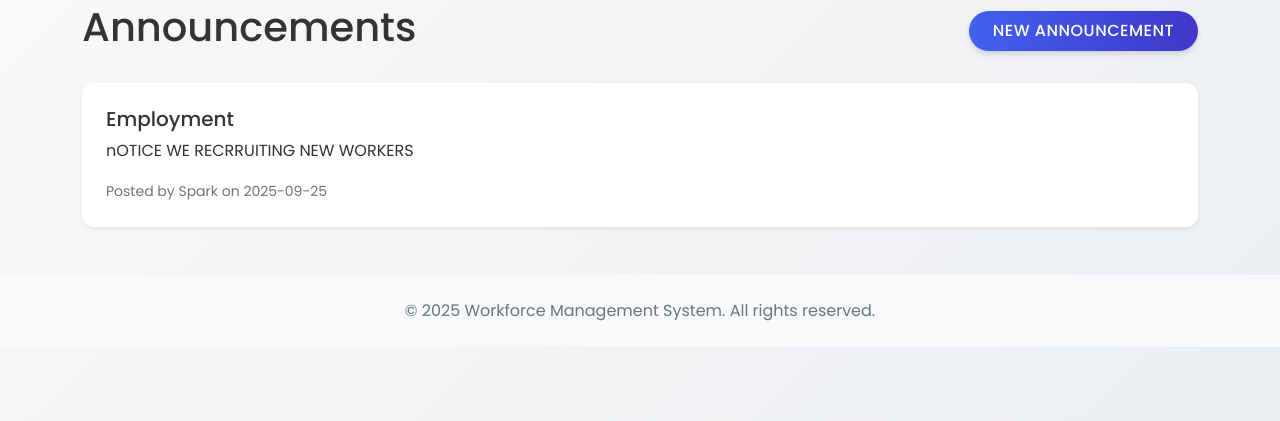
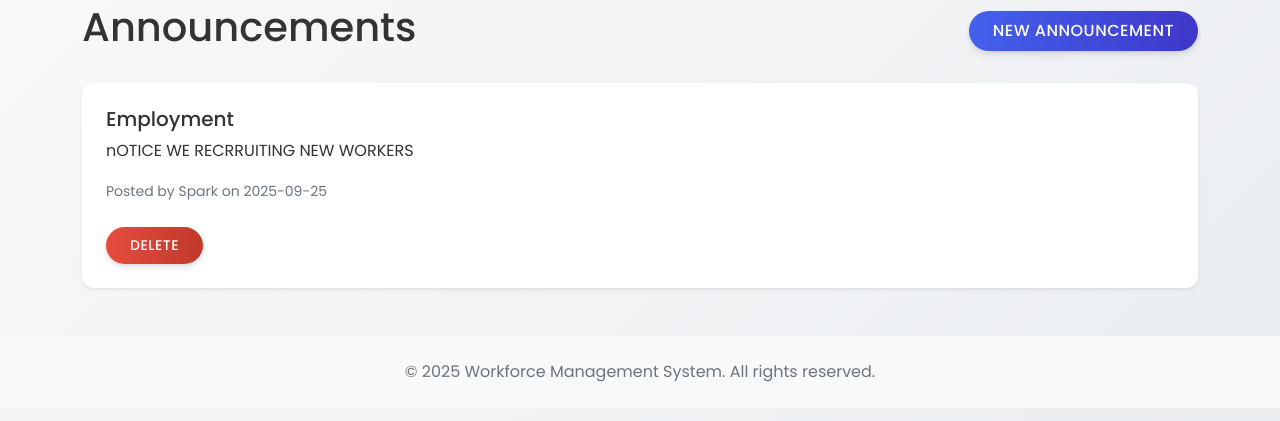
Before and after one commit to marley50000/Work-Place-Management, a Flask app: page /announcements in a window 1280 px wide; the page is wider, and only the part inside the window is pictured. Shown: the part 135-556 px from the top of that part. Run offline with Flask 3, Linux system fonts and the light colour scheme; a user stored in the database is signed in; data comes from the database, SQL or seed files in the repository; some libraries are stand-ins or nearby versions.

Commit message:
Update announcements.html

```diff
--- a/wms/templates/announcements.html
+++ b/wms/templates/announcements.html
@@ -13,6 +13,12 @@
                     <h5 class="card-title">{{ announcement.title }}</h5>
                     <p class="card-text">{{ announcement.content }}</p>
                     <p class="card-text"><small class="text-muted">Posted by {{ announcement.user.username }} on {{ announcement.date_posted.strftime('%Y-%m-%d') }}</small></p>
+                    {% if current_user.role in ['Admin', 'Manager'] %}
+                        <form action="{{ url_for('main.delete_announcement', announcement_id=announcement.id) }}" method="POST" class="d-inline">
+                            <input type="hidden" name="csrf_token" value="{{ csrf_token() }}">
+                            <button type="submit" class="btn btn-danger btn-sm mt-2">Delete</button>
+                        </form>
+                    {% endif %}
                 </div>
             </div>
         {% else %}
```
